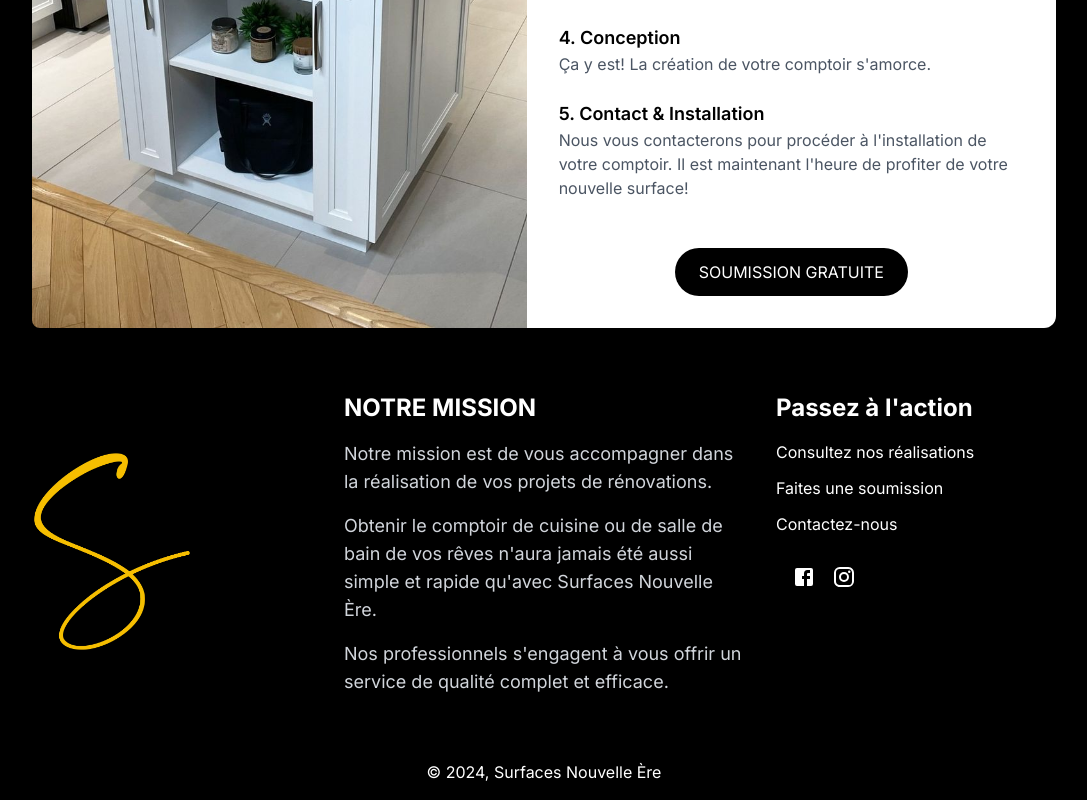
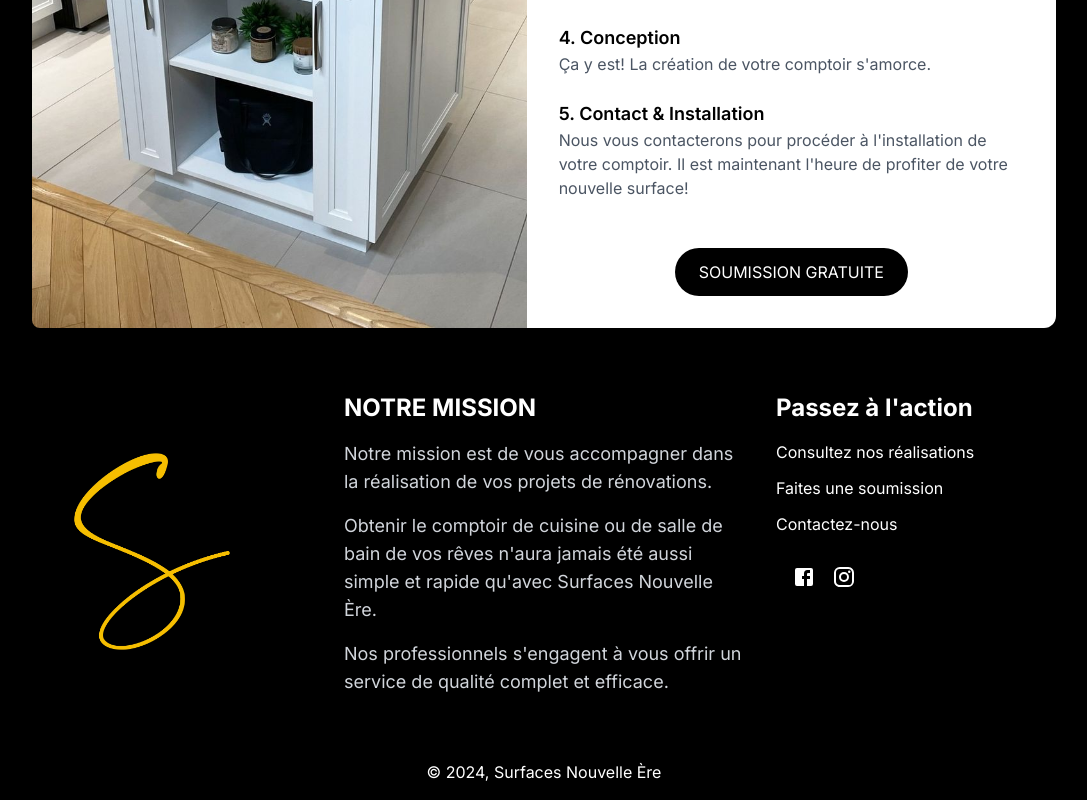
Before and after one commit to merinekh/SurfaceNE, a Next.js app: page / in a window 1280 px wide. Shown: the part 1973-2773 px from the top of the page, without its empty margins (96-1183 px from the left). Built offline with nearby package versions, Linux system fonts and the light colour scheme.

Commit message:
fix blogs + footer

```diff
--- a/app/blog/page.jsx
+++ b/app/blog/page.jsx
@@ -13,7 +13,7 @@ const blogs = [
     imageSrc: image3,
     link: "/blog/quartz-vs-granit",
     excerpt:
-      "Les comptoirs de quartz et de granit sont deux des options les plus populaires pour les plans de travail de cuisine et de salle de bain. Bien qu'ils offrent des caractéristiques similaires...",
+      "Les comptoirs de quartz et de granit sont deux des options les plus populaires pour les plans de travail de cuisine et de salle de bain. Bien qu'ils...",
   },
   {
     title: "QUARTZ",
@@ -39,7 +39,7 @@ const BlogCard = ({ title, date, imageSrc, link, excerpt }) => (
       className="blog-article mb-6 lg:mb-0 hover:scale-105 hover:mx-2"
       href={link}
     >
-      <Card className="relative rounded-lg shadow-lg bg-white lg:h-[42vh] 2xl:h-[50vh]">
+      <Card className="relative rounded-lg shadow-lg bg-white flex-grow 2xl:h-[50vh]">
         <Image
           variant="top"
           src={imageSrc}
--- a/components/Footer.jsx
+++ b/components/Footer.jsx
@@ -7,7 +7,7 @@ export const Footer = () => {
     <div className="footer px-2">
       <div className="footer__content-top mx-auto max-w-7xl grid grid-cols-1 md:grid-cols-3 lg:grid-cols-3 gap-8 py-8">
         {/* <!-- Logo Column --> */}
-        <div className="footer-block flex items-center justify-center col-span-1 md:col-span-1">
+        <div className="footer-block flex items-center justify-end col-span-1 md:col-span-1">
           <a href="/">
             <img
               src="/images/favicon_surfaces_nouvelle_ere.png"
```
